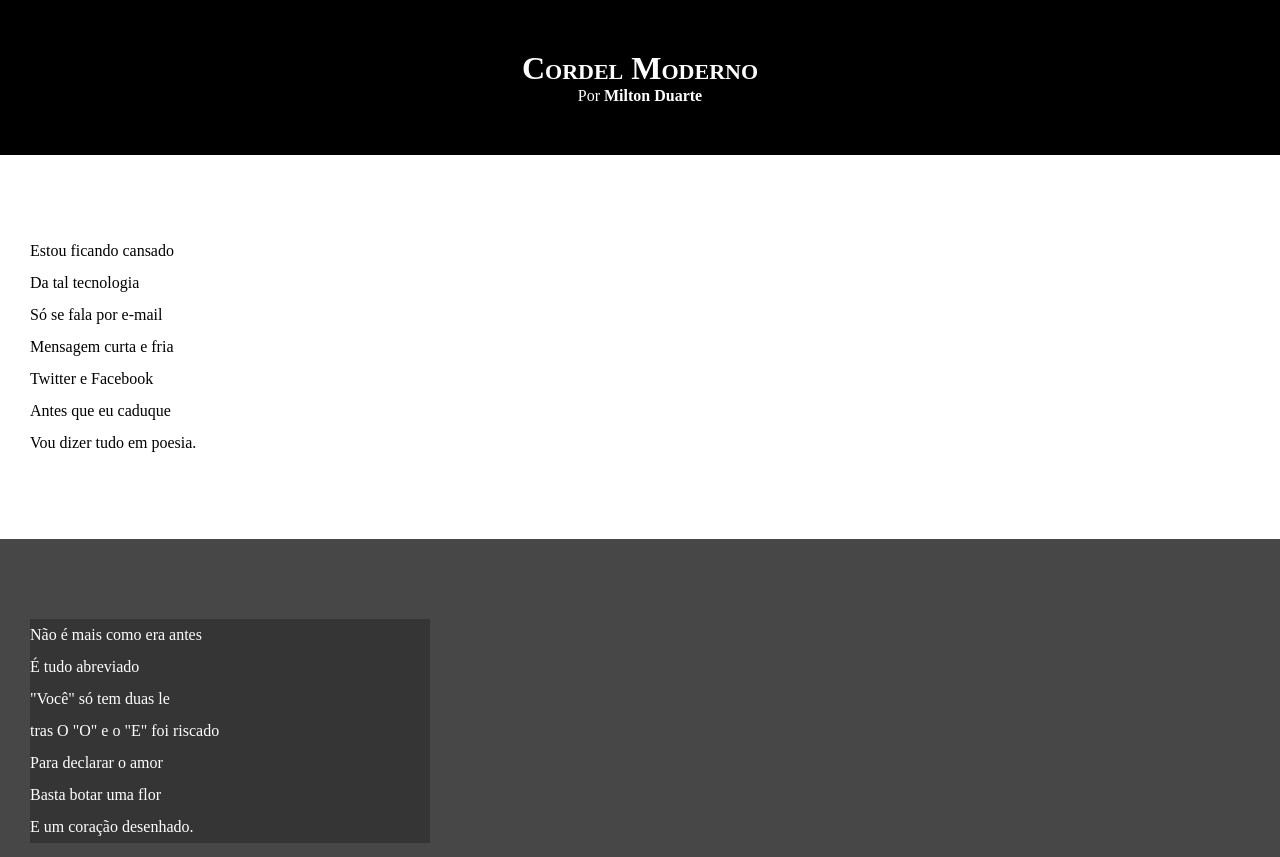
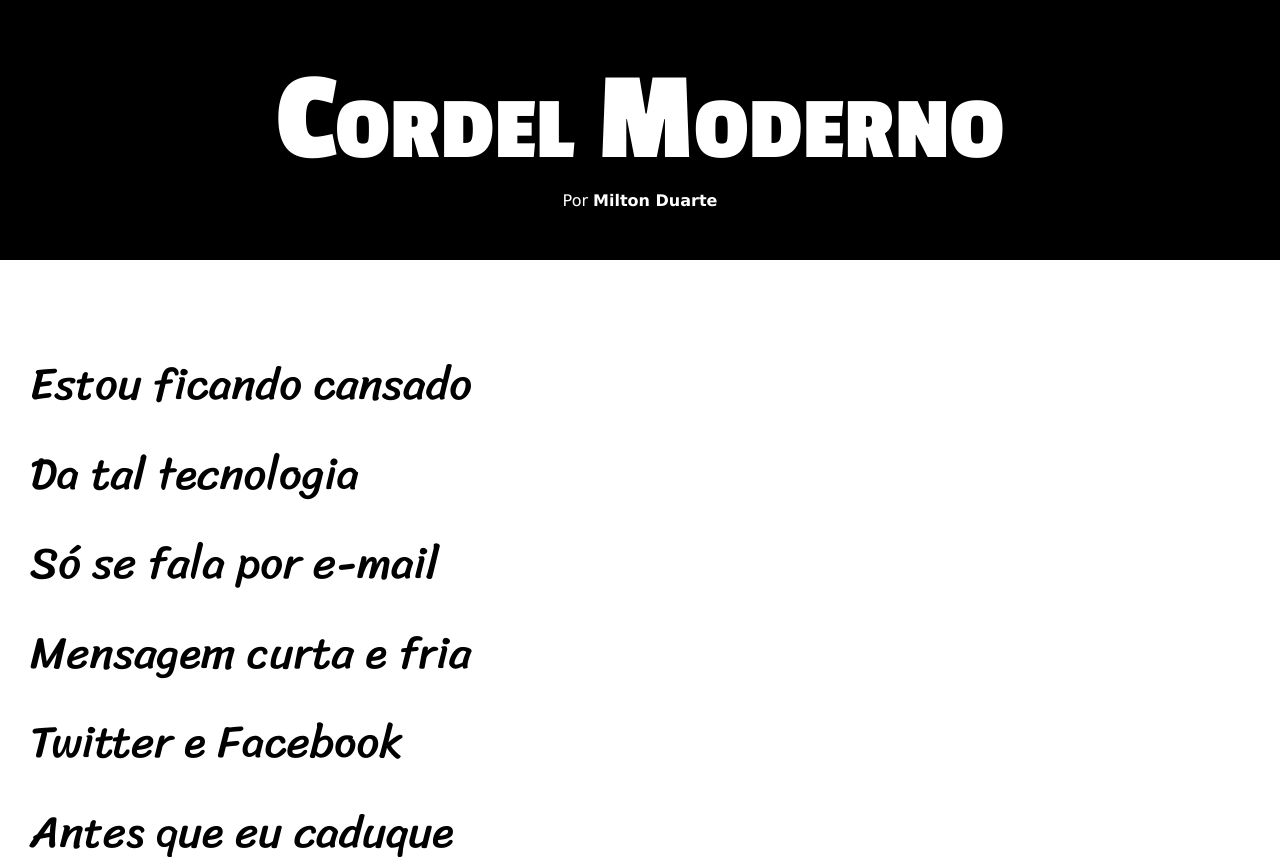
Before and after one commit to eiErick/HTML5-CSS3, a plain HTML site: page Desafios/D-12/index.html in a window 1280 px wide. Shown: the top 857 px of the page. Drawn offline with Linux system fonts and the light colour scheme.

Commit message:
atualizei o desafio 12

```diff
--- a/Desafios/D-12/estilo/style.css
+++ b/Desafios/D-12/estilo/style.css
@@ -1,9 +1,17 @@
 @charset "UTF-8";
+@import url('https://fonts.googleapis.com/css2? family= Passion+One:wght@400;700;900 & display=swap');
+@import url('https://fonts.googleapis.com/css2?family= Sriracha & display = swap');
+:root{
+    --fonte1: Verdana, Geneva, Tahoma, sans-serif;
+    --fonte2: 'Passion One', cursiva;
+    --fonte3: 'Sriracha', cursiva;
+}
 *{
     margin: 0px;
     padding: 0px;
 }
 html, body{
+    font-family: var(--fonte1);
     min-height: 100vh;
     background-color: darkgray;
 }
@@ -13,6 +21,8 @@ header{
     text-align: center;
 }
 header h1{
+    font-family: var(--fonte2);
+    font-size: 10vw;
     padding-top: 50px;
     font-variant: small-caps;
 }
@@ -28,6 +38,8 @@ a:hover{
     text-decoration: underline;
 }
 section{
+    font-family: var(--fonte3);
+    font-size: 3.5vw;
     padding-top: 10vh;
     padding-bottom: 10vh;
     line-height: 2em;
@@ -43,7 +55,9 @@ section.imagem{
 
 }
 section.imagem > p{
-    width: 400px;
+    display: inline-block;
+    padding: 8px;
+    border-radius: 10px;
     background-color: rgba(0, 0, 0, 0.253);
 }
 footer{
```
